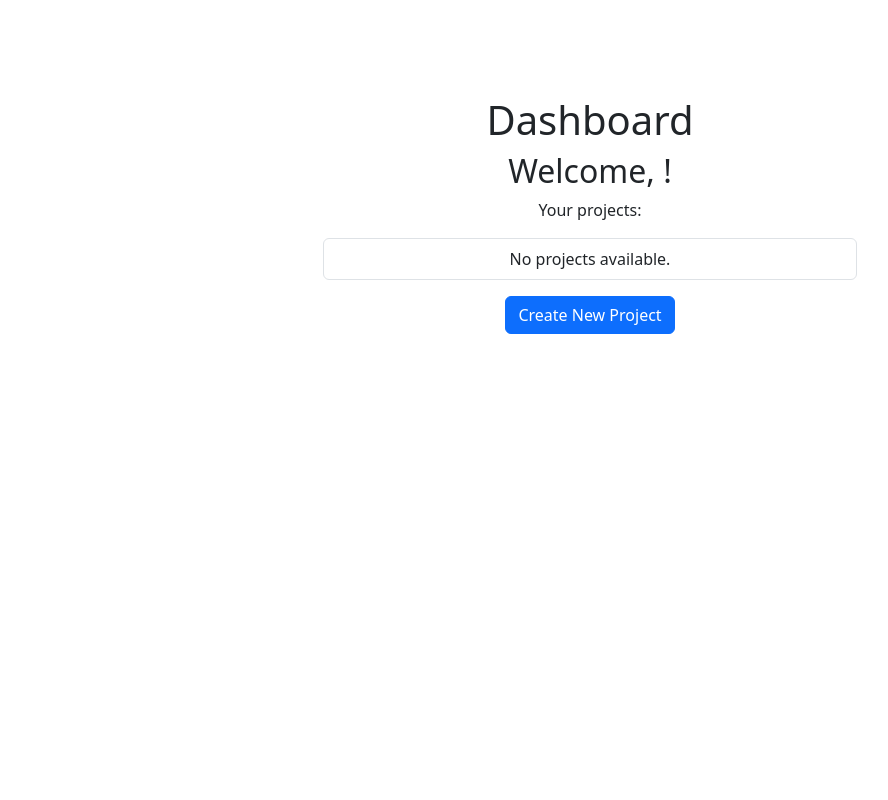
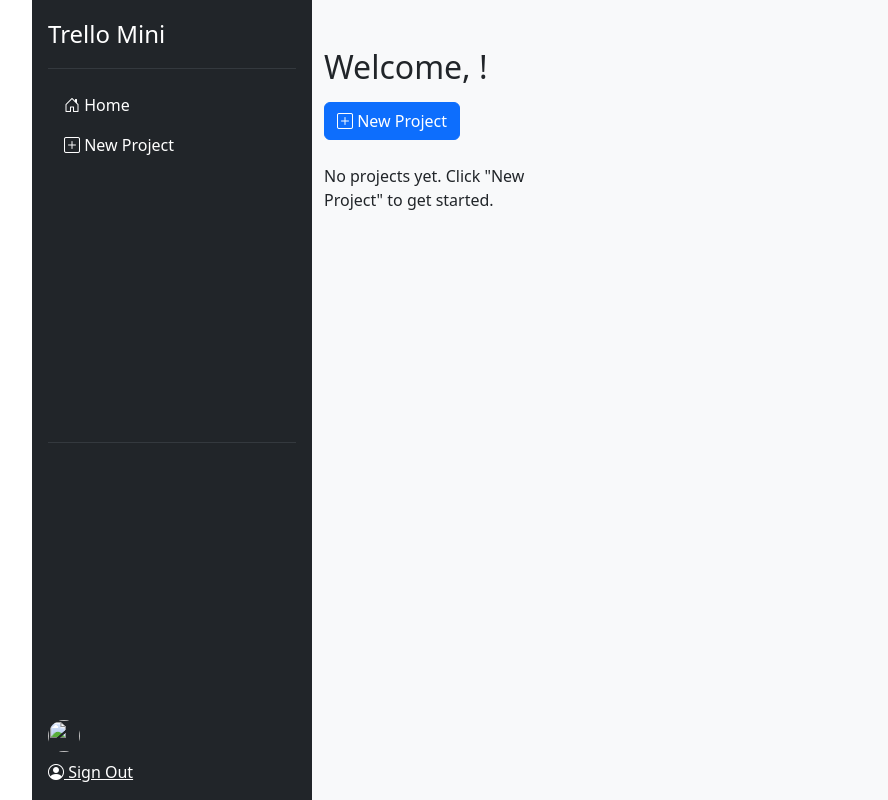
Before and after one commit to Kuscko/trellomini, a Django app: page /dashboard/ in a window 1280 px wide. Shown: the whole page, without its empty margins (50-938 px from the left). Run offline with Django 5.2, Linux system fonts and the light colour scheme; some libraries are stand-ins or nearby versions.

Commit message:
Wired dashboard to the project form and signout. Updated the dashboard integration with sidebar nav.

```diff
--- a/trellomini/trellomini/templates/base.html
+++ b/trellomini/trellomini/templates/base.html
@@ -7,6 +7,7 @@
 
     <!-- Add CSS and JS links here -->
     <link href="https://cdn.jsdelivr.net/npm/bootstrap@5.3.3/dist/css/bootstrap.min.css" rel="stylesheet" integrity="sha384-QWTKZyjpPEjISv5WaRU9OFeRpok6YctnYmDr5pNlyT2bRjXh0JMhjY6hW+ALEwIH" crossorigin="anonymous">
+    <link rel="stylesheet" href="https://cdn.jsdelivr.net/npm/bootstrap-icons@1.10.5/font/bootstrap-icons.css">
 
     <title>{% block title %}My App{% endblock %}</title>
 </head>
--- a/trellomini/trellomini/templates/dashboard/dashboard.html
+++ b/trellomini/trellomini/templates/dashboard/dashboard.html
@@ -1,25 +1,80 @@
-<!-- templates/dashboard/dashboard.html -->
 {% extends "base.html" %}
+{% load static %}
 
 {% block content %}
-  <section class="py-5 text-center container">
-    <div class="row py-lg-5">
-      <div class="col-lg-6 col-md-8 mx-auto">
-        <h1 class="fw-light">Dashboard</h1>
-        <h2>Welcome, {{ user.username }}!</h2>
-        <p>Your projects:</p>
-        <ul class="list-group mb-3">
-          {% for project in projects %}
-            <li class="list-group-item d-flex justify-content-between align-items-center">
-              <a href="{% url 'project' %}">{{ project.name }}</a>
-              <span class="badge bg-primary rounded-pill">{{ project.tasks.count }} tasks</span>
-            </li>
-          {% empty %}
-            <li class="list-group-item">No projects available.</li>
-          {% endfor %}
-        </ul>
-        <a href="{% url 'project_form' %}" class="btn btn-primary">Create New Project</a>
+<div class="d-flex">
+  <!-- Sidebar -->
+<div class="d-flex flex-column flex-shrink-0 p-3 bg-dark text-white" style="width: 280px; min-height: 100vh;">
+  <a href="/" class="d-flex align-items-center mb-3 mb-md-0 me-md-auto text-white text-decoration-none">
+    <span class="fs-4">Trello Mini</span>
+  </a>
+  <hr class="text-secondary">
+  <ul class="nav nav-pills flex-column mb-auto">
+    <li class="nav-item">
+      <a href="{% url 'dashboard' %}" class="nav-link text-white">
+        <i class="bi bi-house-door"></i> Home
+      </a>
+    </li>
+    <li>
+      <a href="{% url 'project_form' %}" class="nav-link text-white">
+        <i class="bi bi-plus-square"></i> New Project
+      </a>
+    </li>
+  </ul>
+  <hr class="text-secondary">
+
+  <!-- Footer section pinned to bottom -->
+  <div class="mt-auto">
+    <div class="d-flex align-items-center">
+      <img src="https://via.placeholder.com/32" alt="" width="32" height="32" class="rounded-circle me-2">
+      <strong>{{ user.username }}</strong>
+    </div>
+    <div>
+      <a href="{% url 'home' %}" class="d-block mt-2 text-white">
+        <i class="bi bi-person-circle"></i> Sign Out
+      </a>
+    </div>
+  </div>
+</div>
+
+
+  <!-- Main Dashboard Area -->
+  <div class="album py-5 bg-light flex-grow-1">
+    <div class="container">
+      <h2 class="mb-3">Welcome, {{ user.username }}!</h2>
+      <div class="mb-4">
+        <a href="{% url 'project_form' %}" class="btn btn-primary">
+          <i class="bi bi-plus-square"></i> New Project
+        </a>
+      </div>
+
+      <div class="row row-cols-1 row-cols-sm-2 row-cols-md-3 g-3">
+        {% for project in projects %}
+          <div class="col">
+            <div class="card shadow-sm">
+              <svg class="bd-placeholder-img card-img-top" width="100%" height="225"
+                   xmlns="http://www.w3.org/2000/svg" role="img" preserveAspectRatio="xMidYMid slice" focusable="false">
+                <title>{{ project.name }}</title>
+                <rect width="100%" height="100%" fill="#6c757d"/>
+                <text x="50%" y="50%" fill="#fff" dy=".3em" text-anchor="middle">{{ project.name }}</text>
+              </svg>
+              <div class="card-body">
+                <p class="card-text">This is a brief description of the project. Placeholder until dynamic content is added.</p>
+                <div class="d-flex justify-content-between align-items-center">
+                  <div class="btn-group">
+                    <a href="#" class="btn btn-sm btn-outline-secondary">View</a>
+                    <a href="#" class="btn btn-sm btn-outline-secondary">Edit</a>
+                  </div>
+                  <small class="text-muted">{{ project.tasks.count }} tasks</small>
+                </div>
+              </div>
+            </div>
+          </div>
+        {% empty %}
+          <p>No projects yet. Click "New Project" to get started.</p>
+        {% endfor %}
       </div>
     </div>
-  </section>
+  </div>
+</div>
 {% endblock %}
--- a/trellomini/trellomini/templates/project_form/project_form.html
+++ b/trellomini/trellomini/templates/project_form/project_form.html
@@ -13,7 +13,7 @@
             action="{% if form.instance.pk %}
                       {% url 'project_update' form.instance.pk %}
                     {% else %}
-                      {% url 'project_create' %}
+                      {% url 'project_form' %}
                     {% endif %}">
         {% csrf_token %}
 
```
